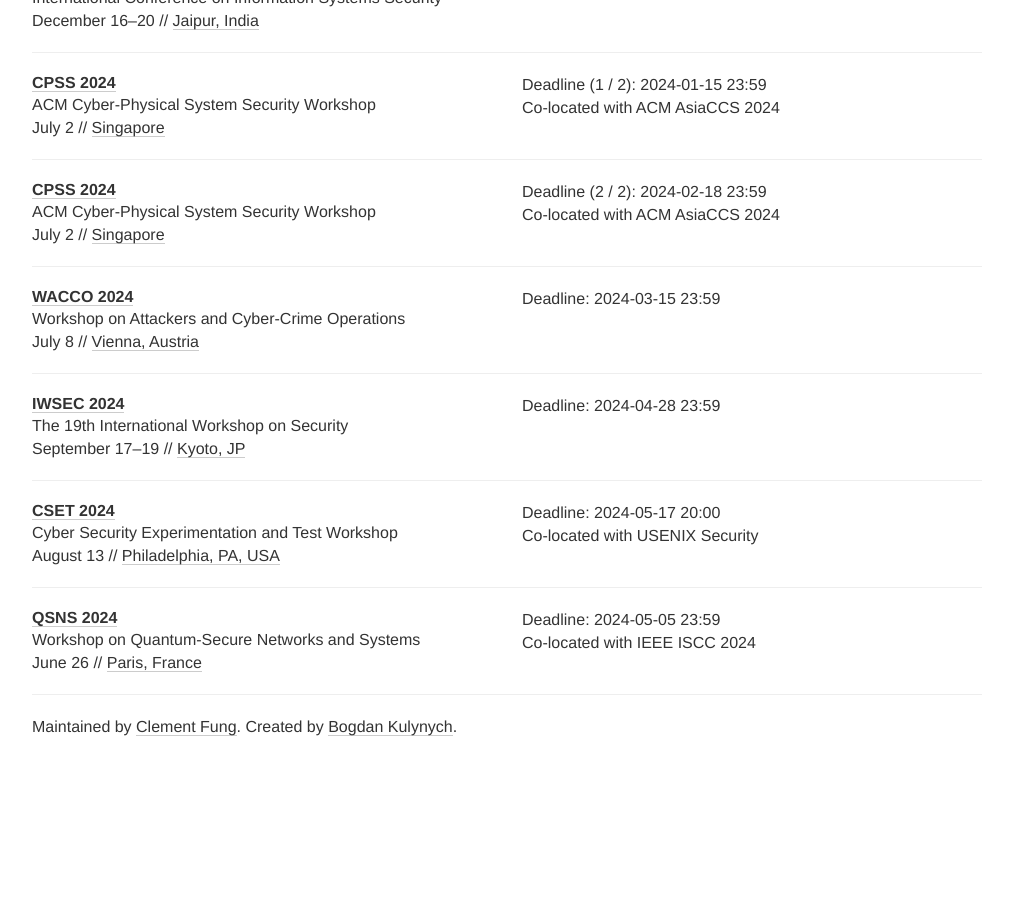
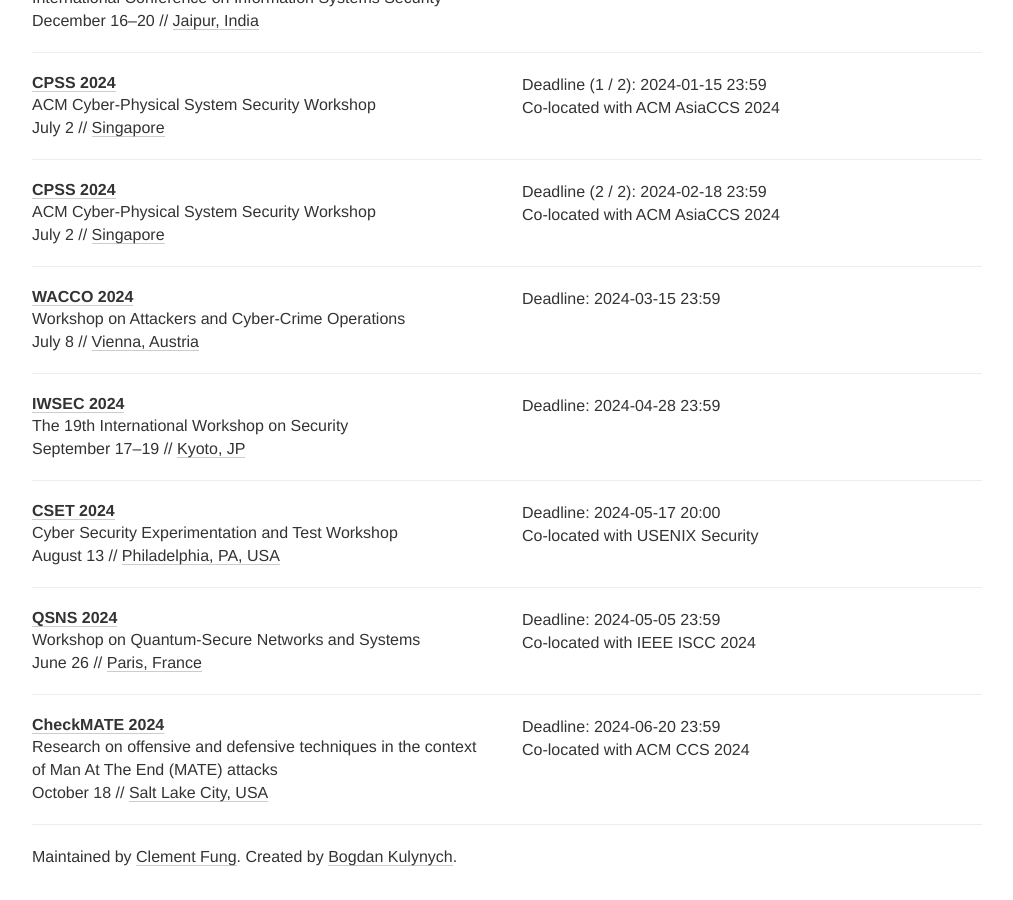
Before and after one commit to sec-deadlines/sec-deadlines.github.io, a Jekyll site: the page built from index.html, in a window 1280 px wide and 900 px high, scrolled down 12942 px. Shown: the whole window, without its empty margins (133-1146 px from the left). Built offline with Jekyll 4.4.1, drawn with Linux system fonts in a browser that asks for light colours; nearby versions of some CDN libraries; comment, search, counter and statistics services are not loaded; before the commit the page ends 13712 px from its top, so only the background shows below that.

Commit message:
Update conferences.yml: add checkmate

```diff
--- a/_data/conferences.yml
+++ b/_data/conferences.yml
@@ -946,3 +946,13 @@
   place: Paris, France
   date: "June 26"
   tags: [SEC, PRIV, CRYPTO, SHOP]
+
+- name: CheckMATE
+  description: Research on offensive and defensive techniques in the context of Man At The End (MATE) attacks
+  year: 2024
+  link: https://checkmate-workshop.github.io/
+  deadline: ["2024-06-20 23:59"]
+  comment: Co-located with ACM CCS 2024
+  date: October 18
+  place: Salt Lake City, USA
+  tags: [SEC, PRIV, CRYPTO, SHOP]
```
